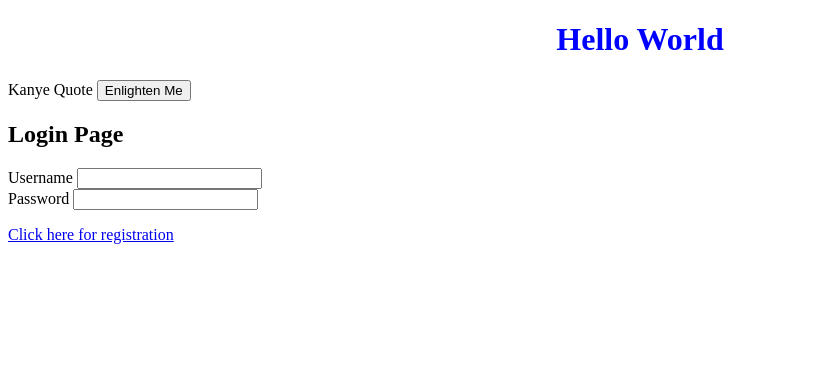
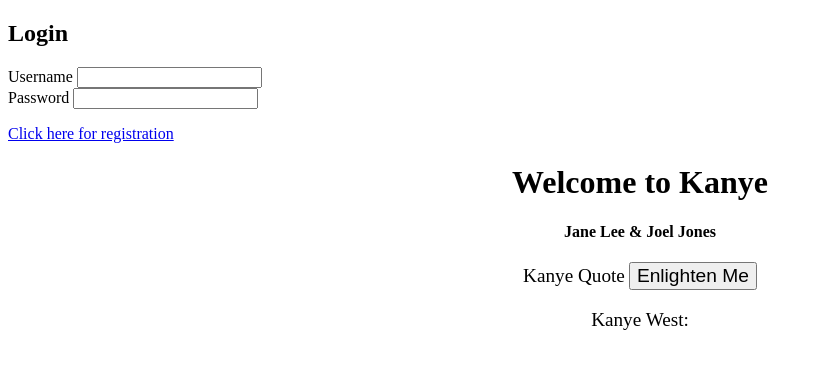
Before and after one commit to miihnu/cs2808-finalproject2022, a website: page public/index.html in a window 1280 px wide. Shown: the whole page, without its empty margins (0-823 px from the left). Drawn offline with Linux system fonts and the light colour scheme.

Commit message:
slight changed to main page, messed up css but whatever

```diff
--- a/public/apihandler.js
+++ b/public/apihandler.js
@@ -13,13 +13,13 @@
 }
 
 function responseReceivedHandler() {
-    console.log(this.response);
+    // console.log(this.response);
 
     if (this.status === 200) {
        // console.log(`Kanye Quote: ${this.response.quote}`);
 
        let kanyeParagraph = document.getElementById("kanyeQuote");
-       kanyeParagraph.innerHTML = `Kanye Quote: ${this.response.quote}`;
+       kanyeParagraph.innerHTML = `<i>${this.response.quote}</i>`;
 
     } else {
        console.log("failure");
--- a/public/index.html
+++ b/public/index.html
@@ -3,20 +3,13 @@
         <meta charset="UTF-8">
         <title>Final Project</title>
         <link rel="stylesheet" href="project.css">
+        <link rel="icon" href="Kanye.jpg">
         <script src="apihandler.js"></script>
     </head>
     <main>
-        <h1 id="h1-hello">
-            Hello World
-        </h1>
-        <div>
-            <form method="POST" id="weather">
-                <label for="kanye">Kanye Quote</label>
-                <input type="button" id="kanye" name="kanye" value="Enlighten Me">
-            </form>
-        </div>
-        <p id="kanyeQuote"></p>
-        <h2>Login Page</h2>
+
+        <div id="login-info">
+            <h2>Login</h2>
             <form method ="POST" id="login">
                 <div>
                     <label for="loginuser">Username</label>
@@ -26,9 +19,30 @@
                     <label for="loginpassword">Password</label>
                     <input type="password" id="loginpassword" name="loginpassword">
                 </div>
-        </form>
+                <div>
                     <p>
                         <a href="registration">Click here for registration</a>
                     </p>
+                </div>
+            </form>
+        </div>
+        <h1 id="h1-hello">
+            Welcome to Kanye
+        </h1>
+        <div id="kanye-div">
+            <h4 id="authors">
+                Jane Lee & Joel Jones
+            </h4>
+            <div id="kanye-form-div">
+                <form method="POST" id="kanye">
+                    <label class="kanye" for="kanye">Kanye Quote</label>
+                    <input class ="kanye" type="button" id="kanyeButton" name="kanye" value="Enlighten Me">
+                </form>
+            </div>
+            <div>
+                <p class="kanye" id= "ye">Kanye West: </p>
+                <p class="kanye" id="kanyeQuote"></p>
+            </div>
+        </div>
     </main>
 </html>
--- a/public/project.css
+++ b/public/project.css
@@ -1,4 +1,6 @@
-#h1-hello {
-    color: blue;
+#h1-hello, #authors, .kanye, #kanye-div {
     text-align: center;
 }
+.kanye {
+    font-size: 1.2em;
+}
```
Also changed, not shown: public/Kanye.jpg (added). Lines whose indentation alone changed are shown as unchanged.
